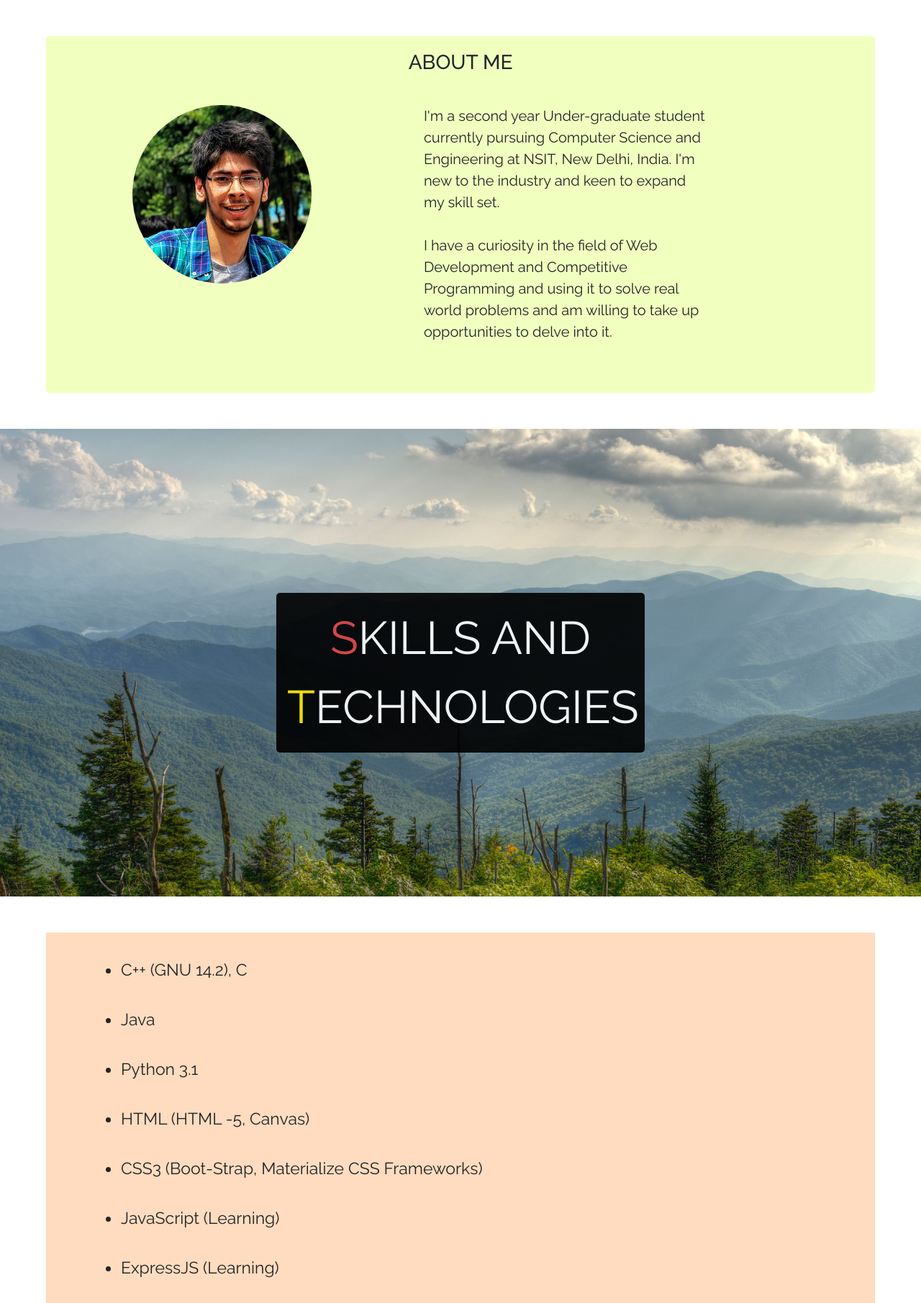
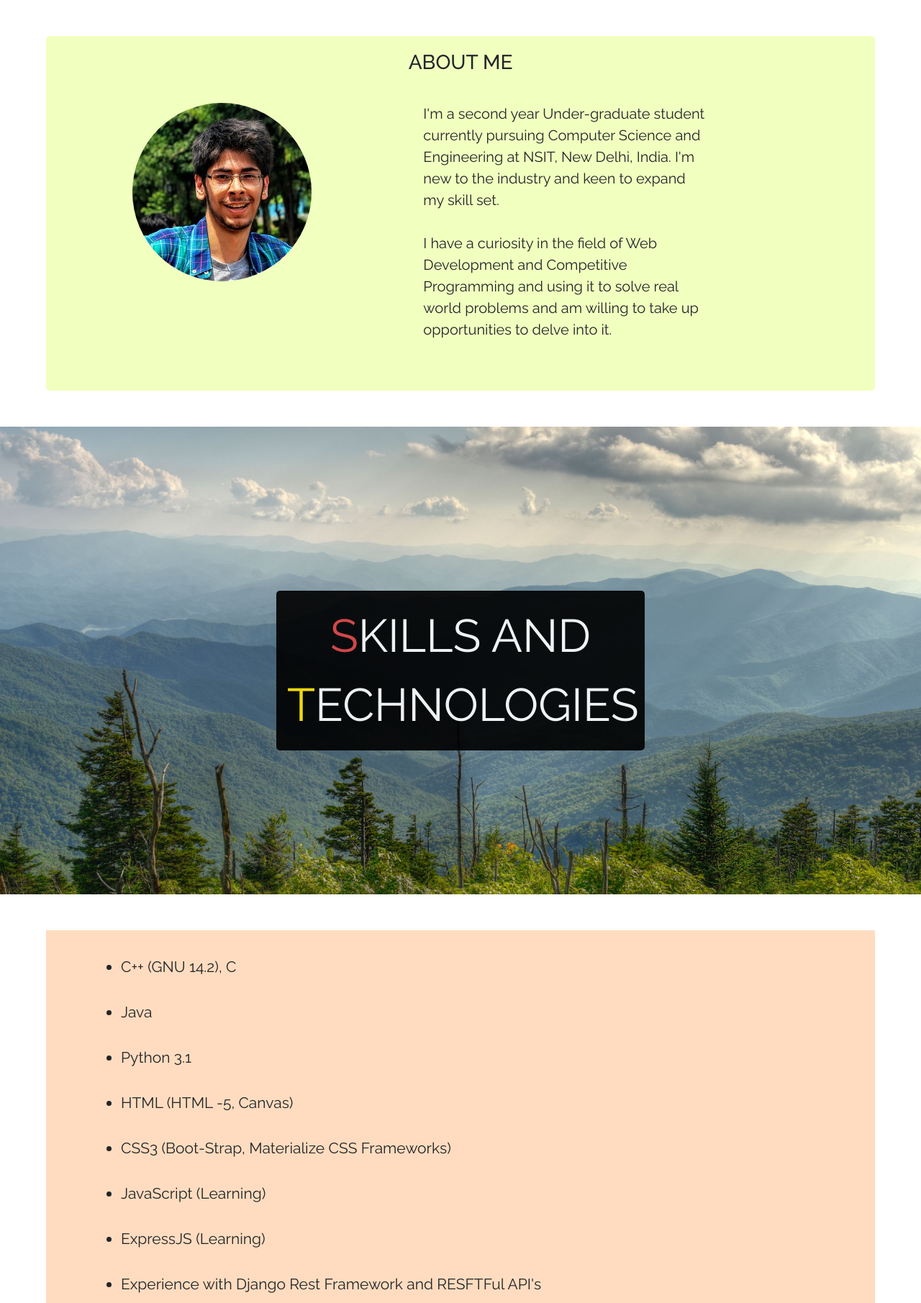
Before and after one commit to codesniper99/Portfolio, a plain HTML site: page index.html in a window 1280 px wide. Shown: the part 650-2461 px from the top of the page at 72% size. Drawn offline with nearby package versions, Linux system fonts and the light colour scheme.

Commit message:
font =21

```diff
--- a/main.css
+++ b/main.css
@@ -5,7 +5,7 @@
     background-color:#f1ffbf;
     margin-left: 64px;
     margin-right: 64px;
-    font-size: 23px;
+    font-size: 21px;
     margin-top: 50px;
     margin-bottom: 50px;
     padding-left: 64px;
@@ -18,7 +18,7 @@
     background-color:#ffdcbf;
     margin-left: 64px;
     margin-right: 64px;
-    font-size: 23px;
+    font-size: 21px;
     margin-top: 50px;
     margin-bottom: 50px;
     padding-left: 64px;
@@ -32,7 +32,7 @@
     background-color:#ffffe6;
     margin-left: 64px;
     margin-right: 64px;
-    font-size: 23px;
+    font-size: 21px;
     margin-top: 50px;
     margin-bottom: 50px;
     padding-left: 64px;
```
